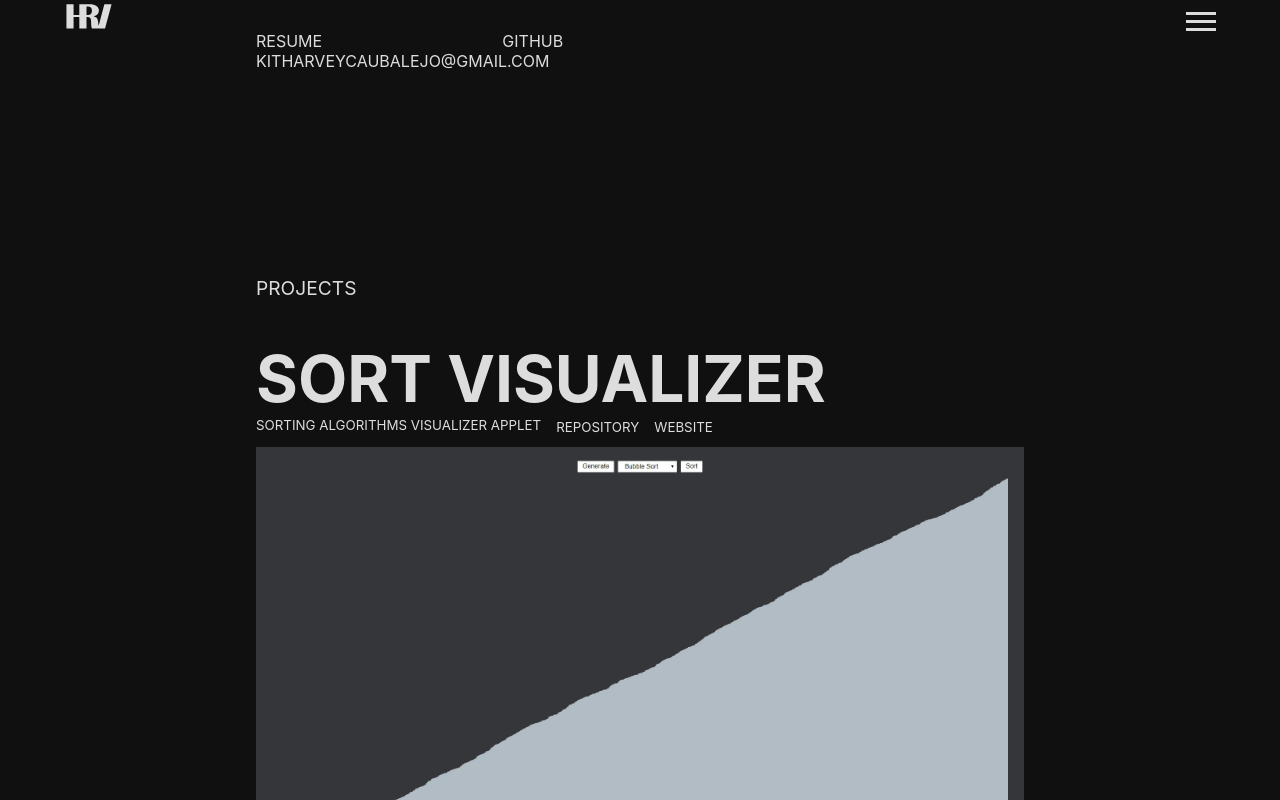
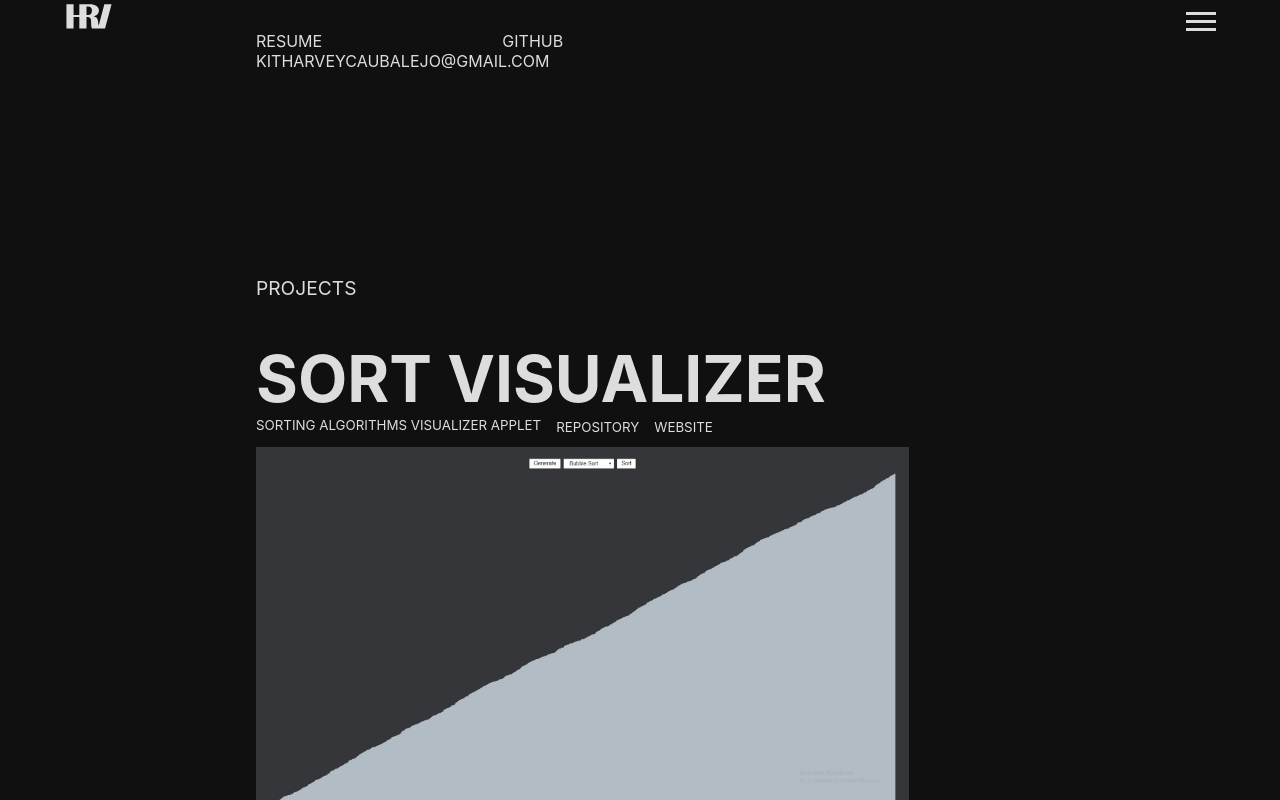
Before and after one commit to kitharvey/Portfolio-v1, a React (Create React App) app: page / in a window 1280 px wide. In both pictures the pointer is over the element 640 px from the left and 924 px from the top of the page. Shown: the part 524-1324 px from the top of the page. Built offline with nearby package versions, Linux system fonts and the light colour scheme.

Commit message:
optimize portfolio

```diff
--- a/src/scss/_main.scss
+++ b/src/scss/_main.scss
@@ -57,21 +57,13 @@
             }
         }
         .dropdown{
-            // pointer-events: none;
             margin-top: 10px;
             img{
-                // opacity: 0;
-                width: 100%;
-                // position: fixed;
-                // top: 50%;
-                // left: 50%;
-                // transform: translate(-50%, -50%);
-                // transition: all .5s ease-in-out;
-                // z-index: -1;
+                width: 85%;
             }
         }
         &:hover {
-            height: 660px;
+            height: 700px;
         }
     }
 
```
